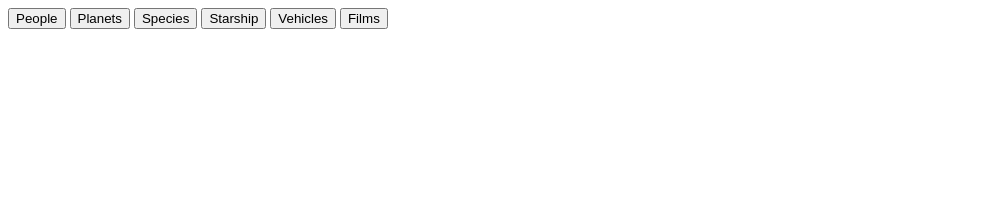
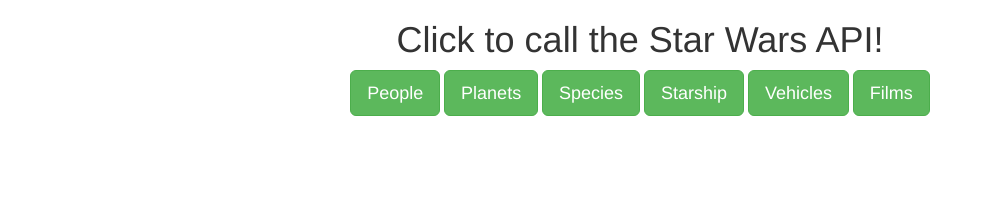
Before and after one commit to ckz8780/ci-ifd-ajax-test, a plain HTML site: page index.html in a window 1280 px wide. Shown: the whole page, without its empty margins (0-985 px from the left). Drawn offline with nearby package versions, Linux system fonts and the light colour scheme.

Commit message:
Added bootstrap styling

```diff
--- a/index.html
+++ b/index.html
@@ -4,16 +4,36 @@
     <meta charset="UTF-8">
     <meta name="viewport" content="width=device-width, initial-scale=1.0">
     <meta http-equiv="X-UA-Compatible" content="ie=edge">
+    <link rel="stylesheet" href="style.css" type="text/css" />
+    <link rel="stylesheet" href="https://maxcdn.bootstrapcdn.com/bootstrap/3.3.7/css/bootstrap.min.css" integrity="sha384-BVYiiSIFeK1dGmJRAkycuHAHRg32OmUcww7on3RYdg4Va+PmSTsz/K68vbdEjh4u" crossorigin="anonymous">
+    <script type="text/javascript" src="https://code.jquery.com/jquery-3.3.1.min.js" integrity="sha256-FgpCb/KJQlLNfOu91ta32o/NMZxltwRo8QtmkMRdAu8=" crossorigin="anonymous"></script>
+    <script type="text/javascript" src="https://maxcdn.bootstrapcdn.com/bootstrap/3.3.7/js/bootstrap.min.js" integrity="sha384-Tc5IQib027qvyjSMfHjOMaLkfuWVxZxUPnCJA7l2mCWNIpG9mGCD8wGNIcPD7Txa" crossorigin="anonymous"></script>
     <script type="text/javascript" src="main.js"></script>
     <title>AJAX Test</title>
 </head>
 <body>
-    <button onclick="writeToDocument('https://swapi.co/api/people')">People</button>
-    <button onclick="writeToDocument('https://swapi.co/api/planets')">Planets</button>
-    <button onclick="writeToDocument('https://swapi.co/api/species')">Species</button>
-    <button onclick="writeToDocument('https://swapi.co/api/starships')">Starship</button>
-    <button onclick="writeToDocument('https://swapi.co/api/vehicles')">Vehicles</button>
-    <button onclick="writeToDocument('https://swapi.co/api/films')">Films</button>
-    <div id="data"></div>
+    <div class="container-fluid">
+        <div class="row text-center" id="button-row">
+            <div class="col-xs-12">
+                <h1>Click to call the Star Wars API!</h1>
+                <button class="btn btn-lg btn-success" onclick="writeToDocument('https://swapi.co/api/people')">People</button>
+                <button class="btn btn-lg btn-success" onclick="writeToDocument('https://swapi.co/api/planets')">Planets</button>
+                <button class="btn btn-lg btn-success" onclick="writeToDocument('https://swapi.co/api/species')">Species</button>
+                <button class="btn btn-lg btn-success" onclick="writeToDocument('https://swapi.co/api/starships')">Starship</button>
+                <button class="btn btn-lg btn-success" onclick="writeToDocument('https://swapi.co/api/vehicles')">Vehicles</button>
+                <button class="btn btn-lg btn-success" onclick="writeToDocument('https://swapi.co/api/films')">Films</button>
+            </div>
+        </div>
+        <div class="row" id="table-row">
+            <div class="col-xs-12">
+                <div id="data"></div>
+            </div>
+        </div>
+        <div class="row text-center" id="pg-row">
+            <div class="col-xs-12">
+                <div id="pagination"></div>
+            </div>
+        </div>
+    </div>
 </body>
 </html>
--- a/main.js
+++ b/main.js
@@ -15,7 +15,7 @@ function getTableHeaders(obj) {
     var tableHeaders = [];
 
     Object.keys(obj).forEach(function(key) {
-        tableHeaders.push(`<td>${key}</td>`);
+        tableHeaders.push(`<th>${key}</th>`);
     });
 
     return `<tr>${tableHeaders}</tr>`;
@@ -23,18 +23,19 @@ function getTableHeaders(obj) {
 
 function generatePaginationButtons(next, prev) {
     if (next && prev) {
-        return `<button onclick="writeToDocument('${prev}')">Previous</button>
-                <button onclick="writeToDocument('${next}')">Next</button>`;
+        return `<button class="btn btn-lg btn-primary" onclick="writeToDocument('${prev}')">Previous</button>
+                <button class="btn btn-lg btn-primary" onclick="writeToDocument('${next}')">Next</button>`;
     } else if (next && !prev) {
-        return `<button onclick="writeToDocument('${next}')">Next</button>`;
+        return `<button class="btn btn-lg btn-primary" onclick="writeToDocument('${next}')">Next</button>`;
     } else if (!next && prev) {
-        return `<button onclick="writeToDocument('${prev}')">Previous</button>`;
+        return `<button class="btn btn-lg btn-primary" onclick="writeToDocument('${prev}')">Previous</button>`;
     }
 }
 
 function writeToDocument(url) {
     var tableRows = [];
     var el = document.getElementById("data");
+    var pg = document.getElementById('pagination');
 
     getData(url, function(data) {
         var pagination;
@@ -55,7 +56,7 @@ function writeToDocument(url) {
             });
             tableRows.push(`<tr>${dataRow}</tr>`);
         });
-
-        el.innerHTML = `<table>${tableHeaders}${tableRows}</table>${pagination}`.replace(/,/g, "");
+        pg.innerHTML = `${pagination}`;
+        el.innerHTML = `<table class="table table-condensed table-striped table-responsive table-hover">${tableHeaders}${tableRows}</table>`.replace(/,/g, "");
     });
 }
--- /dev/null
+++ b/style.css
@@ -0,0 +1,14 @@
+@import url('https://fonts.googleapis.com/css?family=Oswald');
+
+body {
+    font-family: 'Oswald', sans-serif;
+}
+
+#button-row, #table-row, #pg-row {
+    margin-bottom: 30px;
+}
+
+#table-row {
+    max-width: 100%;
+    overflow-y: scroll;
+}
```
